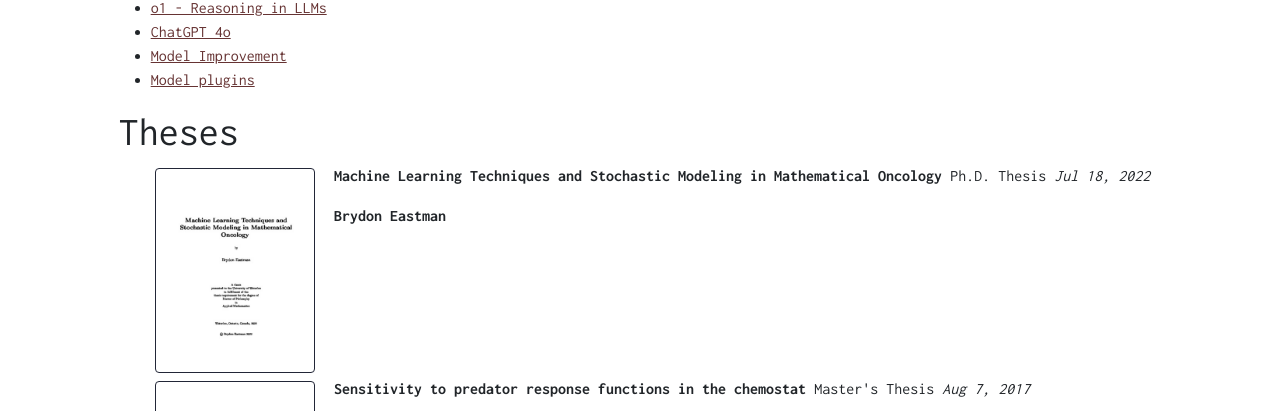
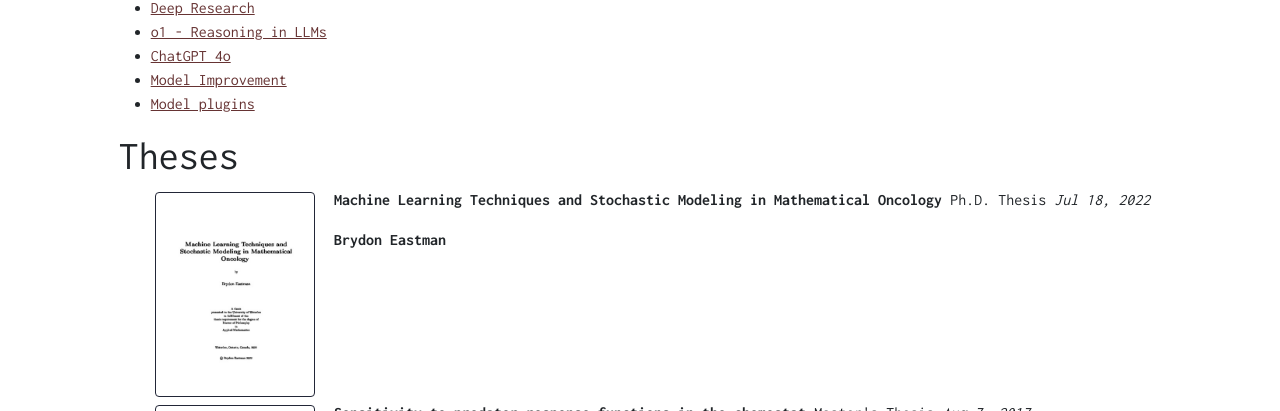
Before and after one commit to brydon/brydon.github.io, a plain HTML site: page research.html in a window 1280 px wide. Shown: the part 689-1100 px from the top of the page. Drawn offline with nearby package versions, Linux system fonts and the light colour scheme.

Commit message:
Deep research

```diff
--- a/research.html
+++ b/research.html
@@ -79,6 +79,7 @@
                     </p>
                     <h1>OpenAI Research</h2>
                     <ul>
+			<li><a href="https://openai.com/index/introducing-deep-research/" title="Deep Research">Deep Research</a></li>
                         <li><a href="https://openai.com/index/learning-to-reason-with-llms/" title="Reasoning in LLMs">o1 - Reasoning in LLMs</a></li>
                         <li><a href="https://openai.com/gpt-4o-contributions/" title="ChatGPT 4o">ChatGPT 4o</a></li>
                         <li><a href="https://openai.com/index/new-embedding-models-and-api-updates/" title="Model Improvement">Model Improvement</a></li>
```
